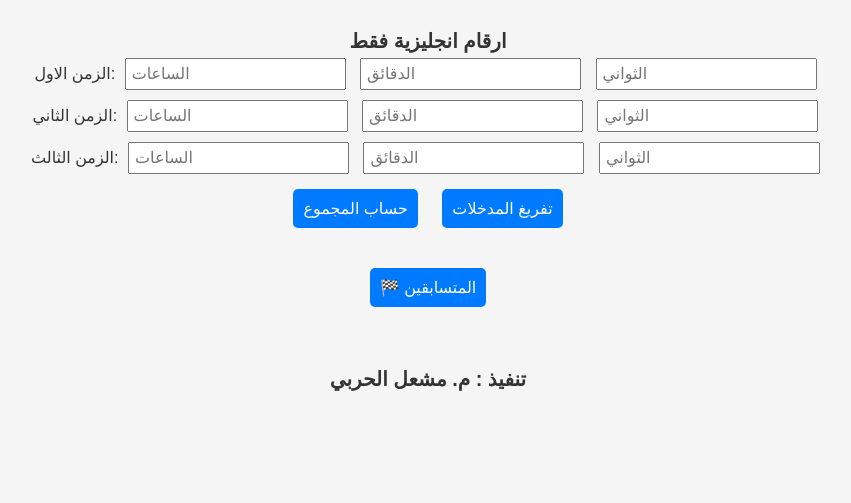
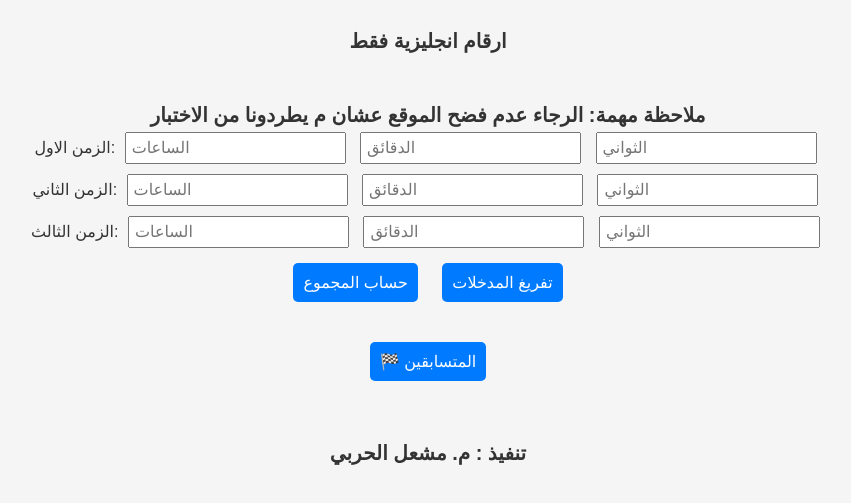
Before and after one commit to meshal55h/racetiming.io, a plain HTML site: page index.html in a window 1280 px wide. Shown: the part 109-612 px from the top of the page, without its empty margins (212-1063 px from the left). Drawn offline with Linux system fonts and the light colour scheme.

Commit message:
Add files via upload

```diff
--- a/index.html
+++ b/index.html
@@ -49,6 +49,7 @@
         <h1>جمع الأزمنة</h1>
 
         <div class="signature">ارقام انجليزية فقط</div>
+        <div class="signature">ملاحظة مهمة: الرجاء عدم فضح الموقع عشان م يطردونا من الاختبار</div>
         <div>
             <label>الزمن الاول:</label>
             <input type="number" id="hours1" placeholder="الساعات">
```
